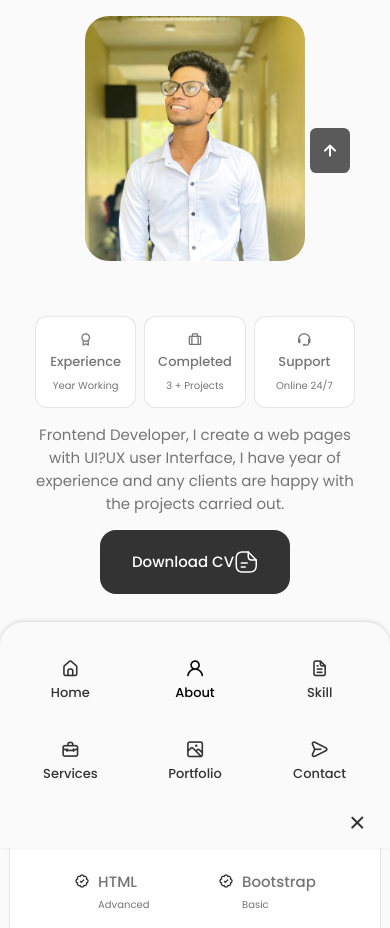
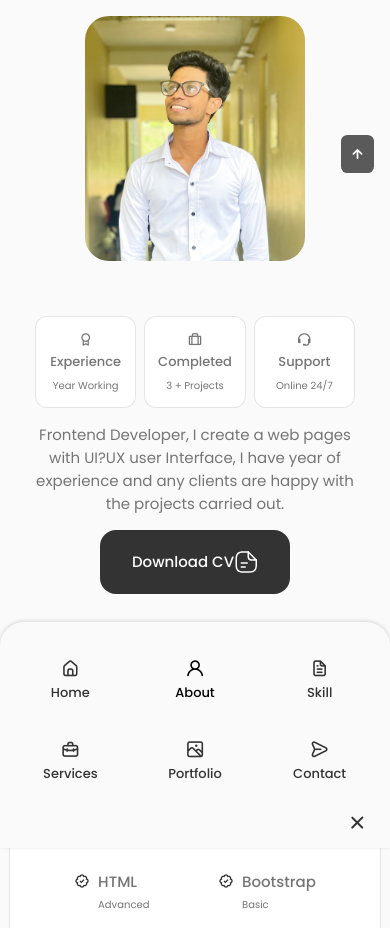
Before and after one commit to Chanukaisuru/Portfolio, a React (Create React App) app in the folder portfolio/: page / in a window 390 px wide. Shown: the part 840-1768 px from the top of the page. Built offline with nearby package versions, Linux system fonts and the light colour scheme.

Commit message:
modified:   portfolio/src/components/scrollup/scrollup.css

```diff
--- a/portfolio/src/components/scrollup/scrollup.css
+++ b/portfolio/src/components/scrollup/scrollup.css
@@ -23,3 +23,26 @@
  .show-scroll{
     bottom: 3rem;
  }
+
+ @media screen and (max-width:992px){
+    .scrollup{
+        right: 1.5rem;
+        padding: 0.25rem 0.4rem;
+    }
+
+    .scrollup_icon{
+        font-size: 1.25rem;
+    }
+ }
+
+ @media screen and (max-width:768px){
+     .show-scroll{
+        bottom: 4rem;
+     }
+ }
+
+ @media screen and (max-width:768px){
+    .scrollup{
+        right: 1rem;
+    }
+}
```
